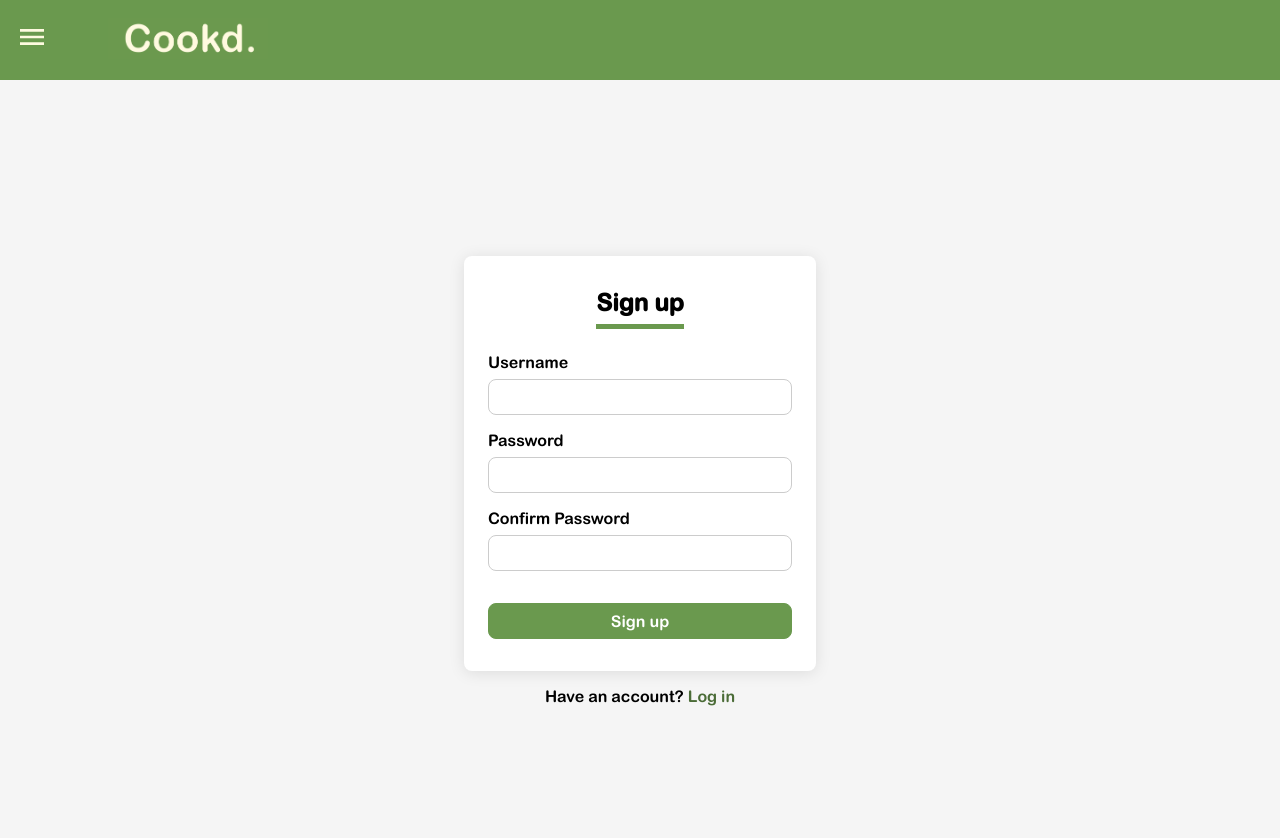
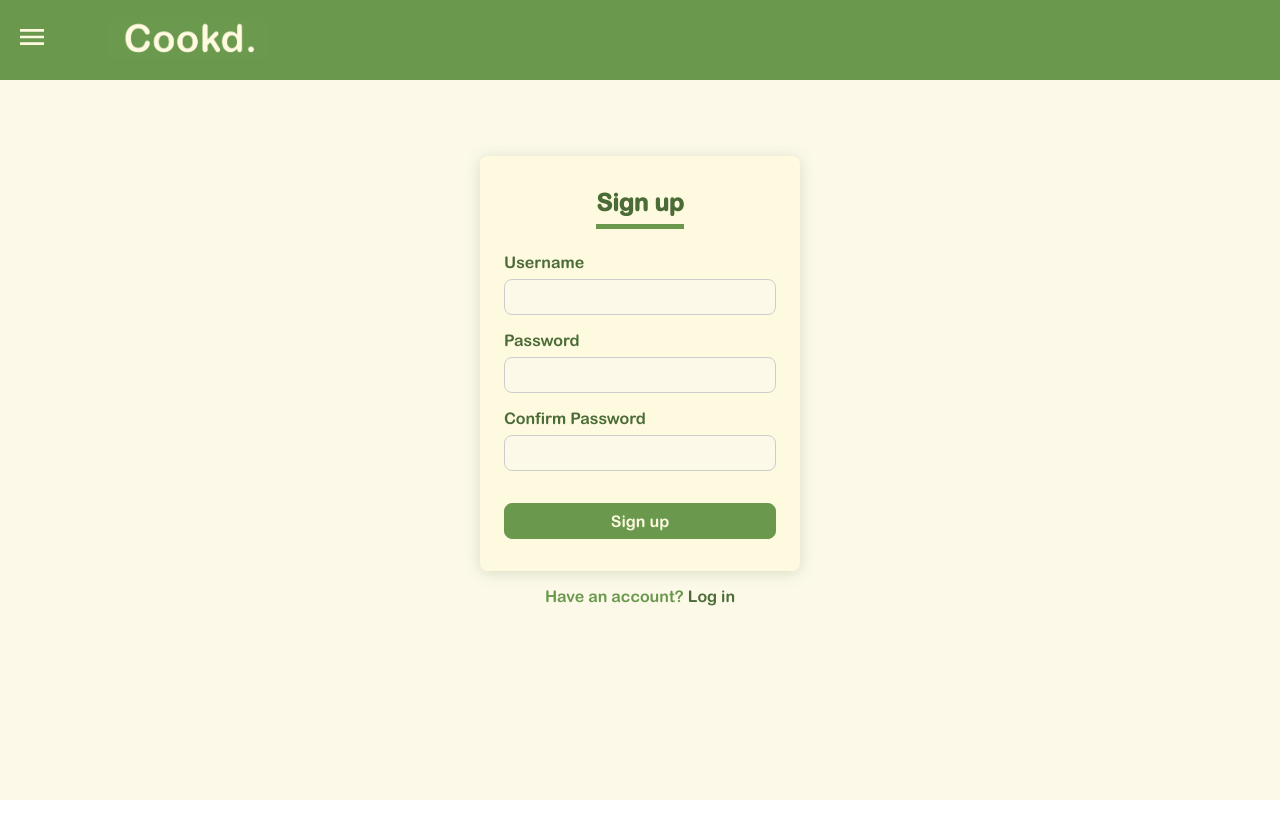
Before and after one commit to lkrusso/lara-russo-cookd-front-end, a React (Create React App) app: page /signup in a window 1280 px wide. Shown: the top 838 px of the page. After the commit the page ends 800 px from the top, so only its background shows below. Built offline with nearby package versions, Linux system fonts and the light colour scheme.

Commit message:
fix: Styling for login and signup pages

```diff
--- a/src/pages/Login/Login.js
+++ b/src/pages/Login/Login.js
@@ -62,7 +62,7 @@ function Login() {
         {error && <div className="login__message">{error}</div>}
       </form>
 
-      <p>
+      <p className="login__text">
         Need an account?{" "}
         <Link to="/signup" className="signup-link">
           Sign up
--- a/src/pages/Login/Login.scss
+++ b/src/pages/Login/Login.scss
@@ -1,8 +1,8 @@
 @use "../../styles/partials/variables" as *;
 
 .login-page {
-  background-color: #f5f5f5;
-  min-height: 100vh;
+  background-color: $cookd-off-white;
+  height: 75vh;
   display: flex;
   flex-direction: column;
   justify-content: center;
@@ -13,12 +13,13 @@
 .login {
   display: flex;
   flex-direction: column;
-  width: 22rem;
-  box-shadow: 0 2px 16px rgba(0, 0, 0, 0.1);
-  background-color: #fff;
+  width: 20rem;
+  box-shadow: 0 2px 16px rgba(75, 108, 55, 0.2);
+  background-color: $cookd-cream;
   border-radius: 0.5rem;
   padding: 2rem 1.5rem;
   margin-bottom: 1rem;
+  color: $cookd-dark-green;
 
   &__title {
     margin-top: 0;
@@ -30,6 +31,9 @@
     padding-bottom: 0.5rem;
     align-self: center;
   }
+  &__text {
+    color: $cookd-green;
+  }
 
   &__button {
     margin-top: 1rem;
@@ -40,7 +44,6 @@
     padding: 0.5rem;
     font-size: inherit;
     cursor: pointer;
-    transition: background-color 0.15s;
 
     &:hover {
       background-color: $cookd-dark-green;
@@ -76,5 +79,6 @@
     border-radius: 0.5rem;
     padding: 0.5rem;
     font-size: inherit;
+    background-color: $cookd-off-white;
   }
 }
--- a/src/pages/SignUp/SignUp.js
+++ b/src/pages/SignUp/SignUp.js
@@ -84,7 +84,7 @@ function Signup() {
         {success && <div className="success__message">{success}</div>}
       </form>
 
-      <p>
+      <p className="signup__text">
         Have an account?{" "}
         <Link to="/login" className="login-link">
           Log in
--- a/src/pages/SignUp/SignUp.scss
+++ b/src/pages/SignUp/SignUp.scss
@@ -1,8 +1,8 @@
 @use "../../styles/partials/variables" as *;
 
 .signup-page {
-  background-color: #f5f5f5;
-  min-height: 100vh;
+  background-color: $cookd-off-white;
+  height: 75vh;
   display: flex;
   flex-direction: column;
   justify-content: center;
@@ -13,34 +13,37 @@
 .signup {
   display: flex;
   flex-direction: column;
-  width: 22rem;
-  box-shadow: 0 2px 16px rgba(0, 0, 0, 0.1);
-  background-color: #fff;
+  width: 20rem;
+  box-shadow: 0 2px 16px rgba(75, 108, 55, 0.2);
+  background-color: $cookd-cream;
   border-radius: 0.5rem;
   padding: 2rem 1.5rem;
   margin-bottom: 1rem;
+  color: $cookd-dark-green;
 
   &__title {
     margin-top: 0;
     margin-bottom: 1.5rem;
+
     text-align: center;
     font-size: 1.5rem;
     border-bottom: 5px solid $cookd-green;
     padding-bottom: 0.5rem;
     align-self: center;
   }
+  &__text {
+    color: $cookd-green;
+  }
 
   &__button {
     margin-top: 1rem;
-
     background-color: $cookd-green;
     border: 1px solid $cookd-green;
-    color: #fff;
+    color: $cookd-cream;
     border-radius: 0.5rem;
     padding: 0.5rem;
     font-size: inherit;
     cursor: pointer;
-    transition: background-color 0.15s;
 
     &:hover {
       background-color: $cookd-dark-green;
@@ -53,6 +56,7 @@
     margin-top: 2rem;
   }
 }
+
 .login-link {
   color: $cookd-dark-green;
   text-align: center;
@@ -75,5 +79,6 @@
     border-radius: 0.5rem;
     padding: 0.5rem;
     font-size: inherit;
+    background-color: $cookd-off-white;
   }
 }
--- a/src/styles/partials/_global.scss
+++ b/src/styles/partials/_global.scss
@@ -2,3 +2,21 @@
 @use "./reset" as *;
 @use "./typography" as *;
 @use "./variables" as *;
+
+.field {
+  display: flex;
+  flex-direction: column;
+
+  &__label {
+    margin-bottom: 0.5rem;
+  }
+
+  &__input {
+    margin-bottom: 1rem;
+    border: 1px solid #ccc;
+    border-radius: 0.5rem;
+    padding: 0.5rem;
+    font-size: inherit;
+    background-color: $cookd-off-white;
+  }
+}
--- a/src/styles/partials/_variables.scss
+++ b/src/styles/partials/_variables.scss
@@ -1,7 +1,6 @@
 $cookd-green: #6a994e;
 $cookd-dark-green: #4b6c37;
 $cookd-cream: #fefae0;
-$cookd-lemon: #fff7be;
 $cookd-off-white: #fcf9e9;
 $cookd-red: #c94515;
 
```
